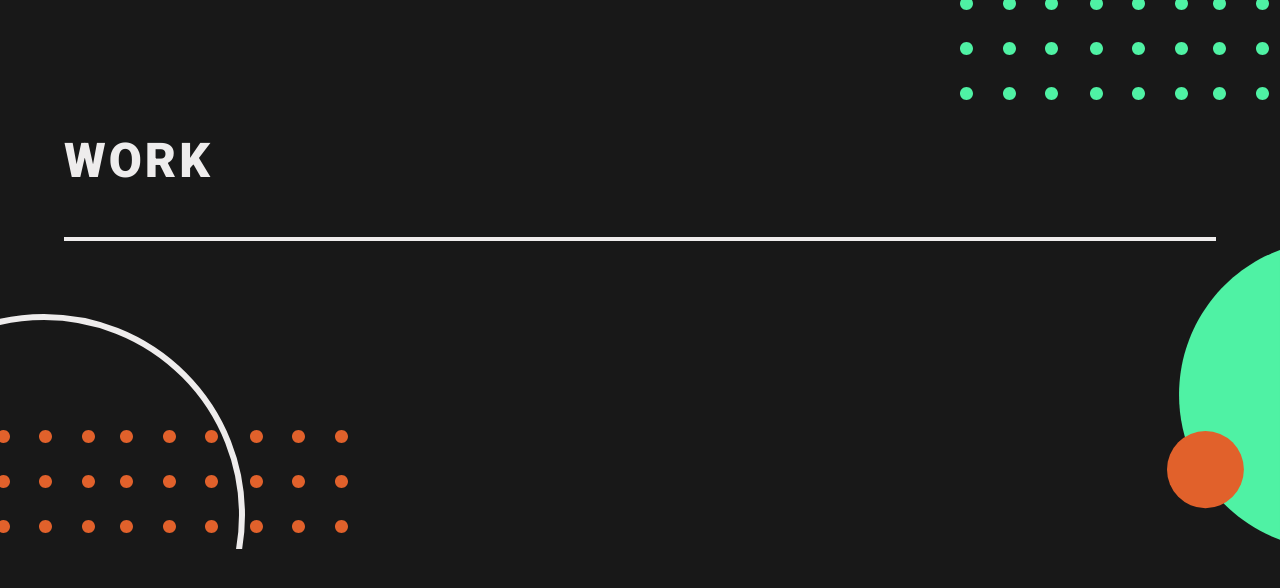
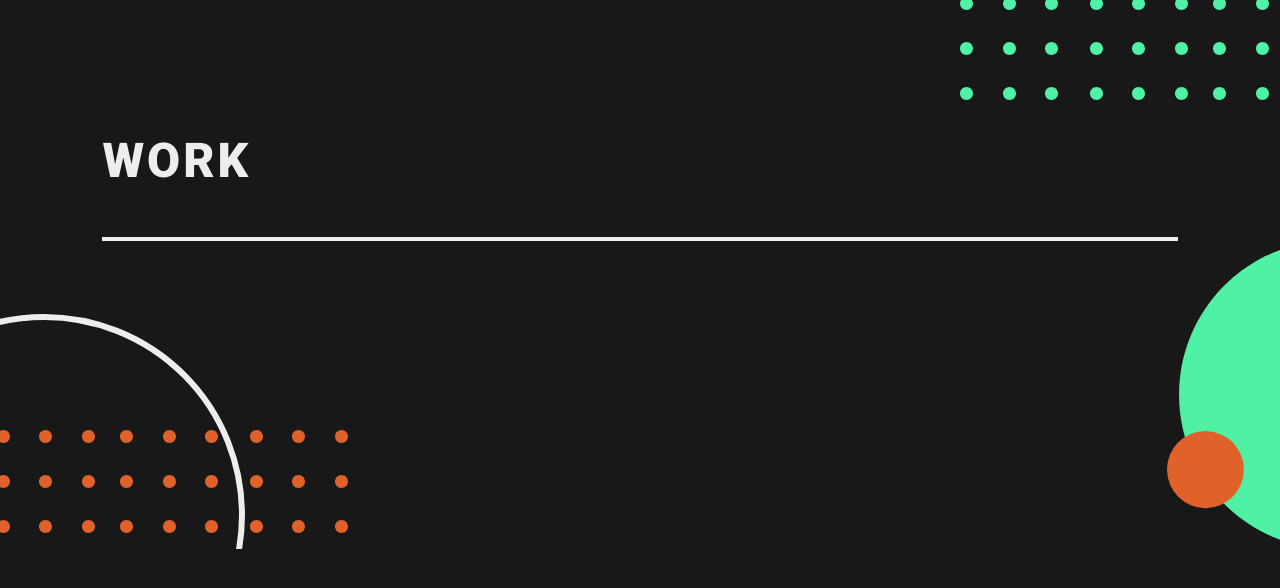
Before and after one commit to regine-tiu/fed-test, a React (Create React App) app: page / in a window 1280 px wide. Shown: the top 588 px of the page. Built offline with nearby package versions, Linux system fonts and the light colour scheme.

Commit message:
adjusted page-wrapper padding

```diff
--- a/src/global.sass
+++ b/src/global.sass
@@ -76,7 +76,7 @@ hr
   margin: 0 auto
 
 .page-wrapper
-  padding: 0 5%
+  padding: 0 8%
 
 .cat-btn
   border: 1px solid $bkg-black
```
